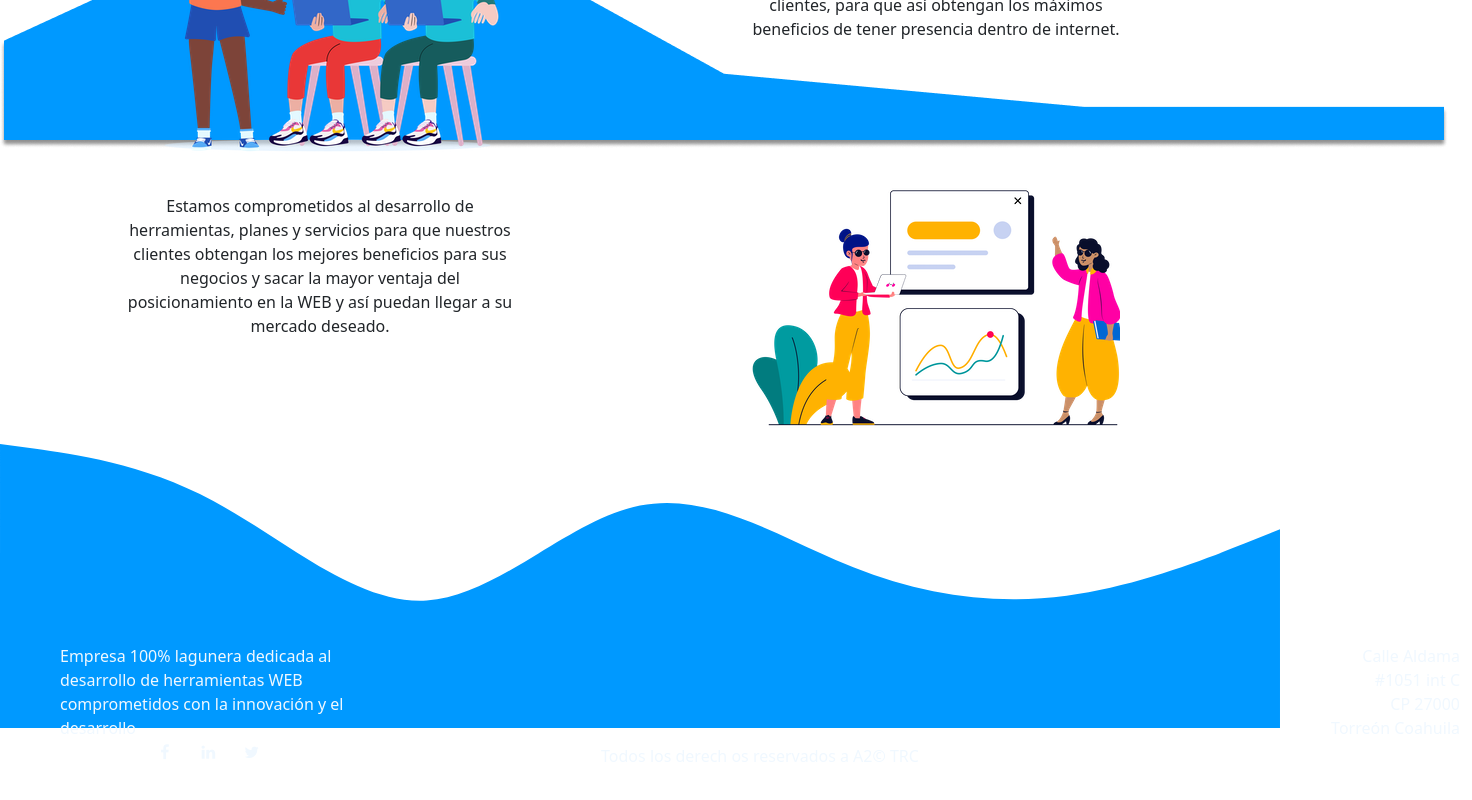
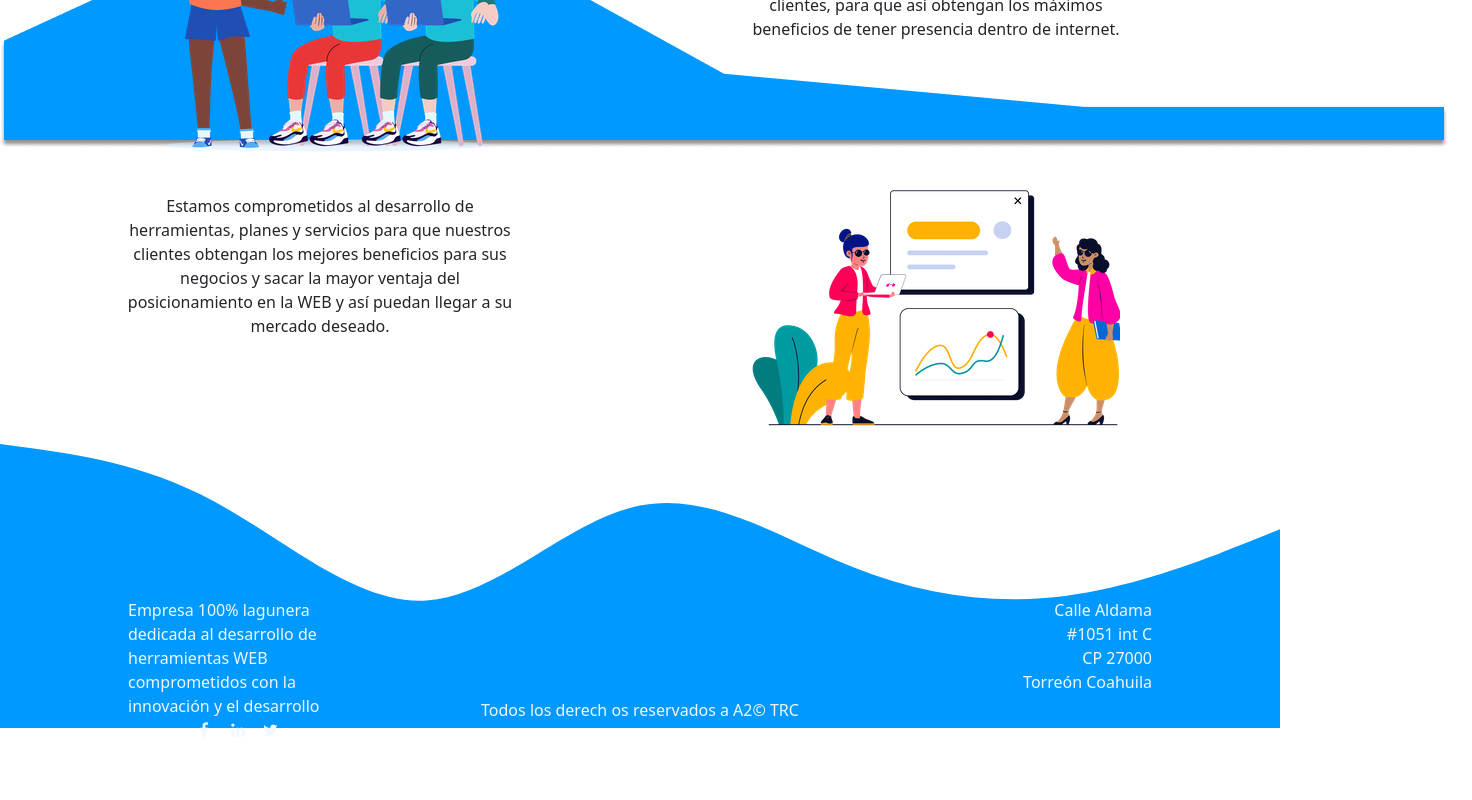
Before and after one commit to Alonsoalcuadrado/alonsoalcuadrado, a React (Create React App) app: page /about-us in a window 1280 px wide. Shown: the part 210-1010 px from the top of the page, 1472 px wide, since content can reach past the window. Built offline with nearby package versions, Linux system fonts and the light colour scheme.

Commit message:
Fix; coments un implemention react-router 22/11/2021

```diff
--- a/src/App.jsx
+++ b/src/App.jsx
@@ -1,6 +1,5 @@
 import React from 'react'
-import Navbar from "./components/Navbar/NavBar"
-import Footer from "./components/Footer/Footer"
+ import{Navbar,Footer} from '../src/components'
 function App() {
   return (
     <>
--- a/src/components/Footer/FooterStyle.scss
+++ b/src/components/Footer/FooterStyle.scss
@@ -20,13 +20,11 @@
 }
 .containerFooter{
     position: absolute;
-    margin-left: 60px;
-    margin-right: 60px;
-    margin-top: 200px;
-    width: 1400px;
+    margin-left:10%;
+    margin-right: 10%;
+    margin-top:12% ;
     color: aliceblue;
     font-size: 16px;
-
 }
 p{
     margin: 0px;
--- /dev/null
+++ b/src/components/index.js
@@ -0,0 +1,9 @@
+import BenefitsSpace from "./benefitsSpace/benefitsSpace";
+import Carousel from "./Carousel/carousel";
+import Footer from "./Footer/Footer";
+import Navbar from "./Navbar/NavBar";
+import ServiceCards from "./serviceCards/serviceCards";
+import ServiceExplanationCards from "./ServiceExplanationCard/ServiceExplanationCards";
+
+
+export {BenefitsSpace,Carousel,Footer,Navbar,ServiceCards,ServiceExplanationCards}
--- a/src/pages/Home/Home.jsx
+++ b/src/pages/Home/Home.jsx
@@ -1,7 +1,5 @@
 import React from 'react'
-import Carousel from '../../components/Carousel/carousel'
-import ServiceCards from '../../components/serviceCards/serviceCards'
-import BenefitsSpace from '../../components/benefitsSpace/benefitsSpace'
+import {Carousel,ServiceCards,BenefitsSpace} from '../../components'
 import {imgCarouselOne,imgCarouselTwo,imgCarouselThree,imgCarouselFour,imgCarouselFive,iconBenefitOne,iconBenefitTwo,iconBenefitThree,benefitsSpaceImge} from '../../assets/index'
 
 const ArrayImgesCarousel =[
--- a/src/pages/Services/Services.jsx
+++ b/src/pages/Services/Services.jsx
@@ -1,13 +1,11 @@
 import React from 'react'
-import ServiceExplanationCards from '../../components/ServiceExplanationCard/ServiceExplanationCards'
+import {ServiceExplanationCards} from '../../components'
 import {ImgServicesCardsOne, ImgServicesCardsTwo,ImgServicesCardsThree } from '../../assets/index'
 
 const InformationServiceCards=[
     {id:1 ,servicesTitle:"Página WEB",servicesImge:ImgServicesCardsOne,servicesPoints:[{id:11,p:"Diseño según su branding "},{id:12,p:"Pagina web personalizada"},{id:13,p:"Contacto directo"},{id:14,p:"Soporte"},{id:15,p:"Manejo de dominio y almacenaje"},{id:16,p:"Capacitación de uso"},]},
     {id:2 ,servicesTitle:"Página E-COMMERCE",servicesImge:ImgServicesCardsTwo,servicesPoints:[{id:21,p:"Diseño según su branding"},{id:22,p:"Página WEB personalizada"},{id:23,p:"Contacto directo"},{id:24,p:"Soporte"},{id:25,p:"Manejo de dominio y almacenaje"},{id:26,p:"Capacitación de uso"},{id:27,p:"Manejo de dominio y almacenaje"},{id:28,p:"Servidor y Base de Datos"}]},
     {id:3 ,servicesTitle:"Aplicación WEB",servicesImge:ImgServicesCardsThree,servicesPoints:[{id:31,p:"Análisis de necesidades"},{id:32,p:"Diseño de aplicación"},{id:33,p:"Implementaciín de aplicación"},{id:34,p:"Implementación de aplicación"},{id:35,p:"Contacto director"},{id:36,p:"Soporte Continuo"},{id:37,p:"Servidor y Base de Datos"},{id:38,p:"Diseño de aplicación"},{id:39,p:"Dominio"}]},
-
-
 ]
 
 
```
Also changed, not shown: src/components/Navbar/NavBar.jsx (+3 -9 lines).
